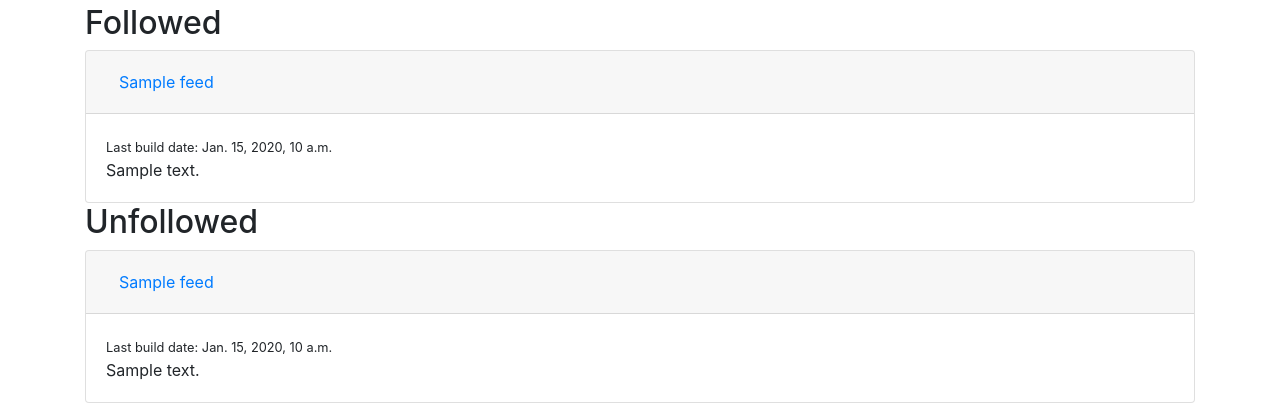
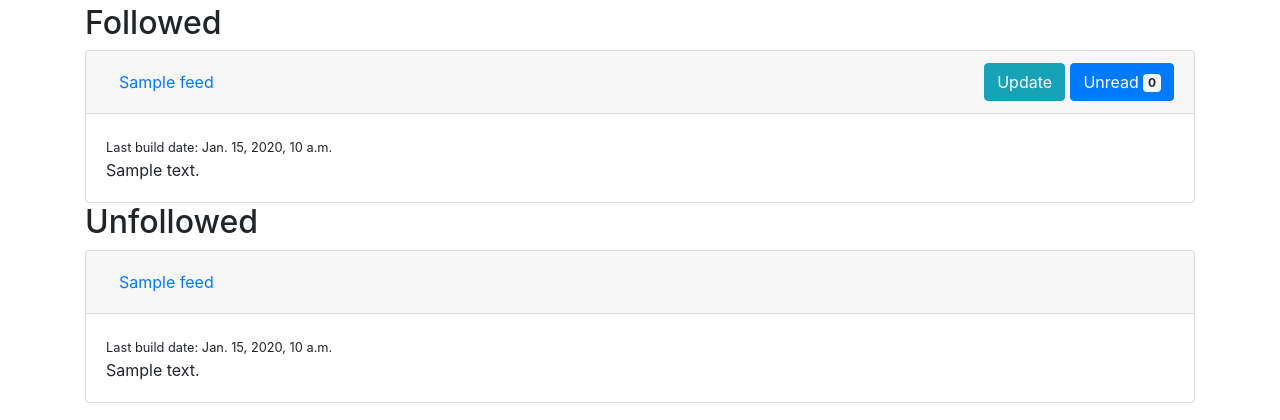
Before and after one commit to nicolasteodosio/pyfeedrss, a Django app: template app/templates/list_feed.html in a window 1280 px wide. Shown: the part 56-476 px from the top of the page. Run offline with Django 3.2, Linux system fonts and the light colour scheme; the template is opened without the code that fills it: values that come from a table or form of the project are taken from there, others are empty; tables that the repository leaves empty hold one stand-in row (values such as "Sample post"); some libraries are stand-ins or nearby versions.

Commit message:
feature: adding unread count and link to items

```diff
--- a/app/models/feed.py
+++ b/app/models/feed.py
@@ -12,3 +12,15 @@ class Feed(BaseModel):
 
     def __str__(self) -> str:
         return f"{self.title}"
+
+    @property
+    def unread_count(self):
+        from app.models import Item
+
+        feed_items = Item.objects.filter(feed_id=self.id)
+        feed_items_count = feed_items.count()
+        feed_items_read_count = 0
+        for feed_item in feed_items:
+            if feed_item.read:
+                feed_items_read_count += 1
+        return feed_items_count - feed_items_read_count
--- a/app/templates/list_feed.html
+++ b/app/templates/list_feed.html
@@ -11,12 +11,20 @@
             <button class="btn btn-link" data-toggle="collapse" data-target="#{{ feed.id }}" aria-expanded="true" aria-controls="{{ feed.id }}">
                 {{ feed.title }}
             </button>
+              <div style="float: right">
+                  <button type="button" class="btn btn-info"> Update</button>
+                  <a href="{%  url 'list_item' feed.id %}" ><button type="button" class="btn btn-primary" >
+                      Unread <span class="badge badge-light">{{ feed.unread_count }}</span>
+                      <span class="sr-only">unread items</span>
+                  </button></a>
+              </div>
           </h5>
+
         </div>
 
         <div id="{{ feed.id }}" class="collapse show" aria-labelledby="headingOne" data-parent="#accordion">
           <div class="card-body">
-              <p class="card-text"><small>Last build date: {{ feed.last_build_date }}</small></p>
+              <p class="card-text"><small>Last build date: {{ feed.last_build_date }}</small>  </p>
               {{ feed.description }}
           </div>
         </div>
```
Also changed, not shown: app/views/feed.py (+12 -2 lines).
